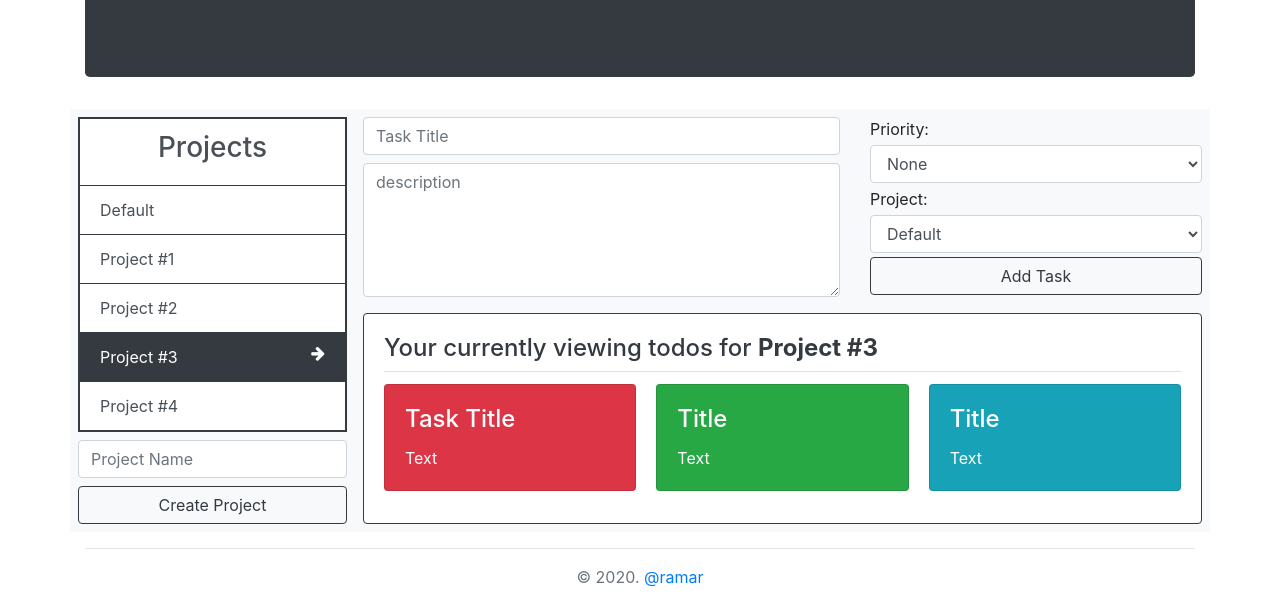
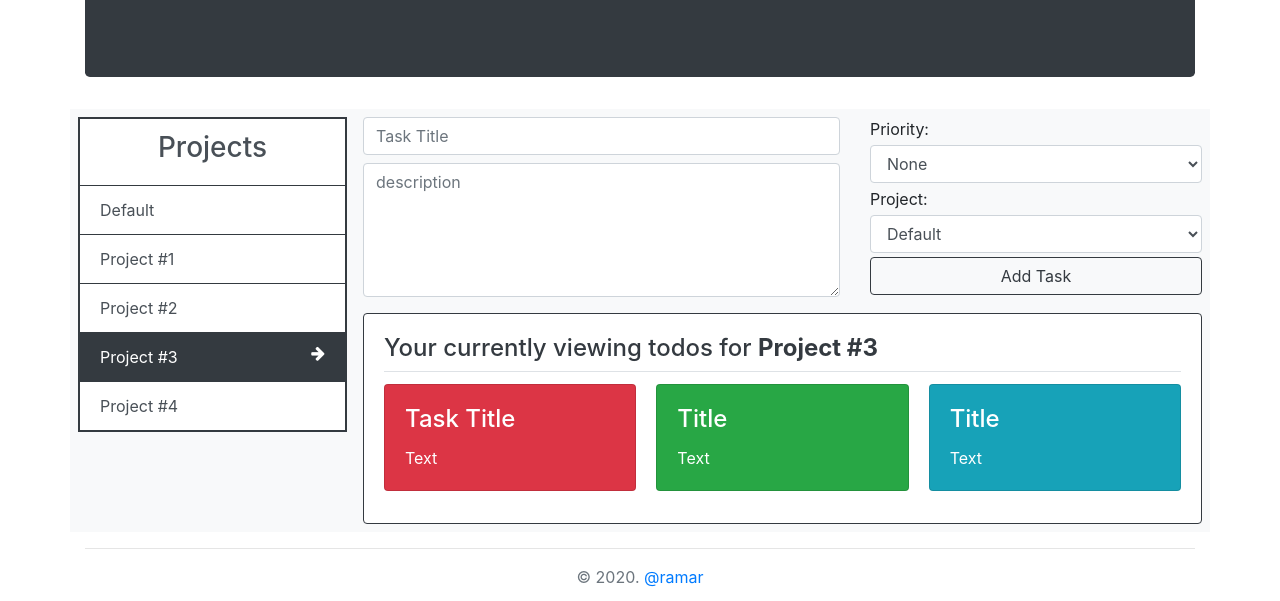
Before and after one commit to raheebwa/mv-todolist, a website built with webpack: page dist/index.html in a window 1280 px wide. Shown: the part 199-800 px from the top of the page. Built offline with nearby package versions, Linux system fonts and the light colour scheme.

Commit message:
update: remove content from html - to be rendered by html on project form

```diff
--- a/dist/index.html
+++ b/dist/index.html
@@ -35,12 +35,11 @@
               </a>
               <a href="#" class="border border-dark rounded-0 list-group-item list-group-item-action">Project #4</a>
             </div>
-            <form id="add-project-form">
-              <input type="text" class="form-control my-2" placeholder="Project Name">
-              <button type="submit" class="btn btn-outline-dark btn-block">Create Project</button>
-            </form>
+            <div id="project-form">
+            </div>
           </div>
           <div class="col-md-9  bg-light py-2 px-2" id="tasks-row">
+            <div id="task-form">
               <form id="add-task-form" class="mb-2">
                 <div class="row">
                   <div class="col-md-7">
@@ -67,6 +66,7 @@
                   </div>
                 </div>
               </form>
+            </div>
             <div class="card text-dark border-dark">
               <div class="card-body">
                 <h4 class="card-title border-bottom pb-2">Your currently viewing todos for <strong>Project #3</strong>
```
Lines whose indentation alone changed are shown as unchanged.
